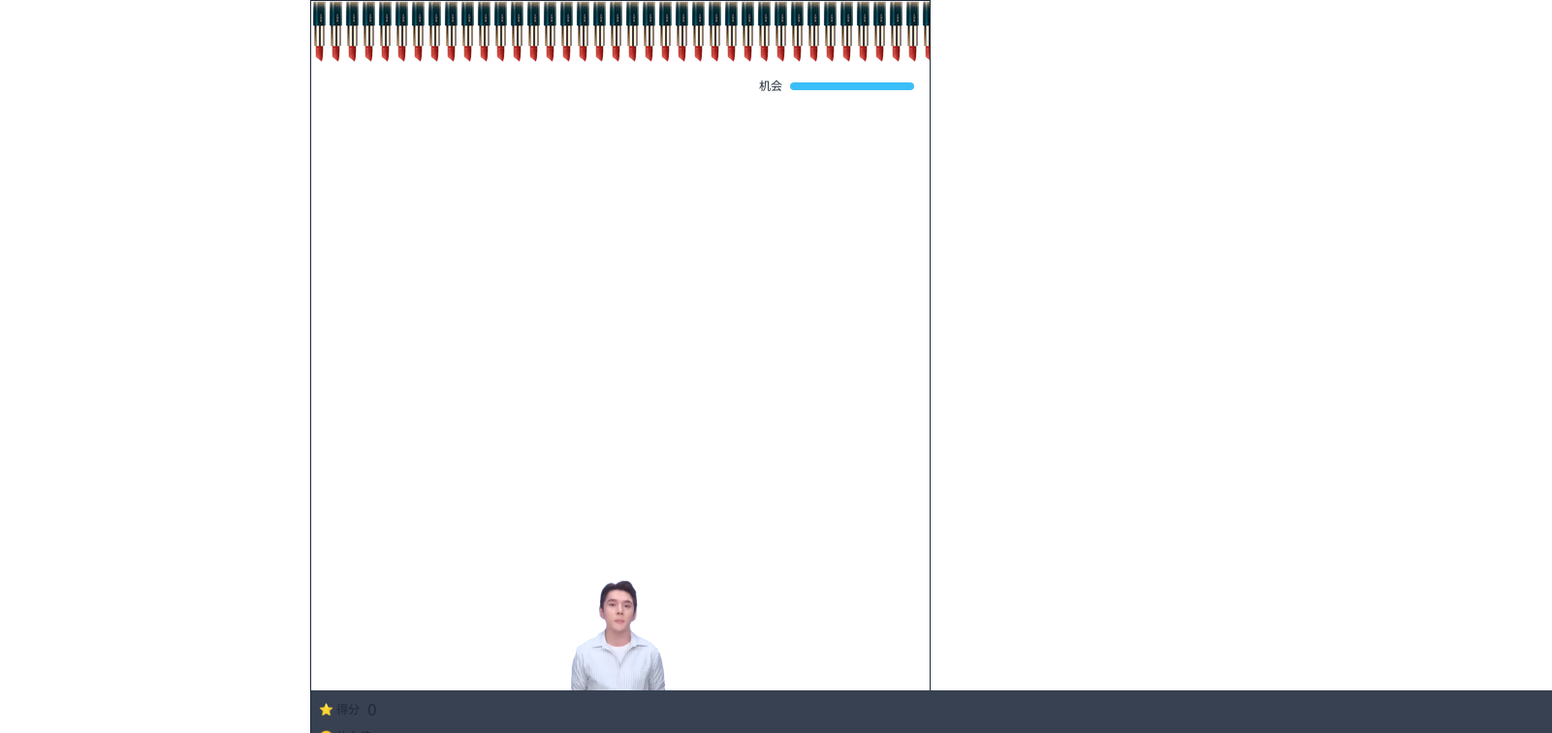
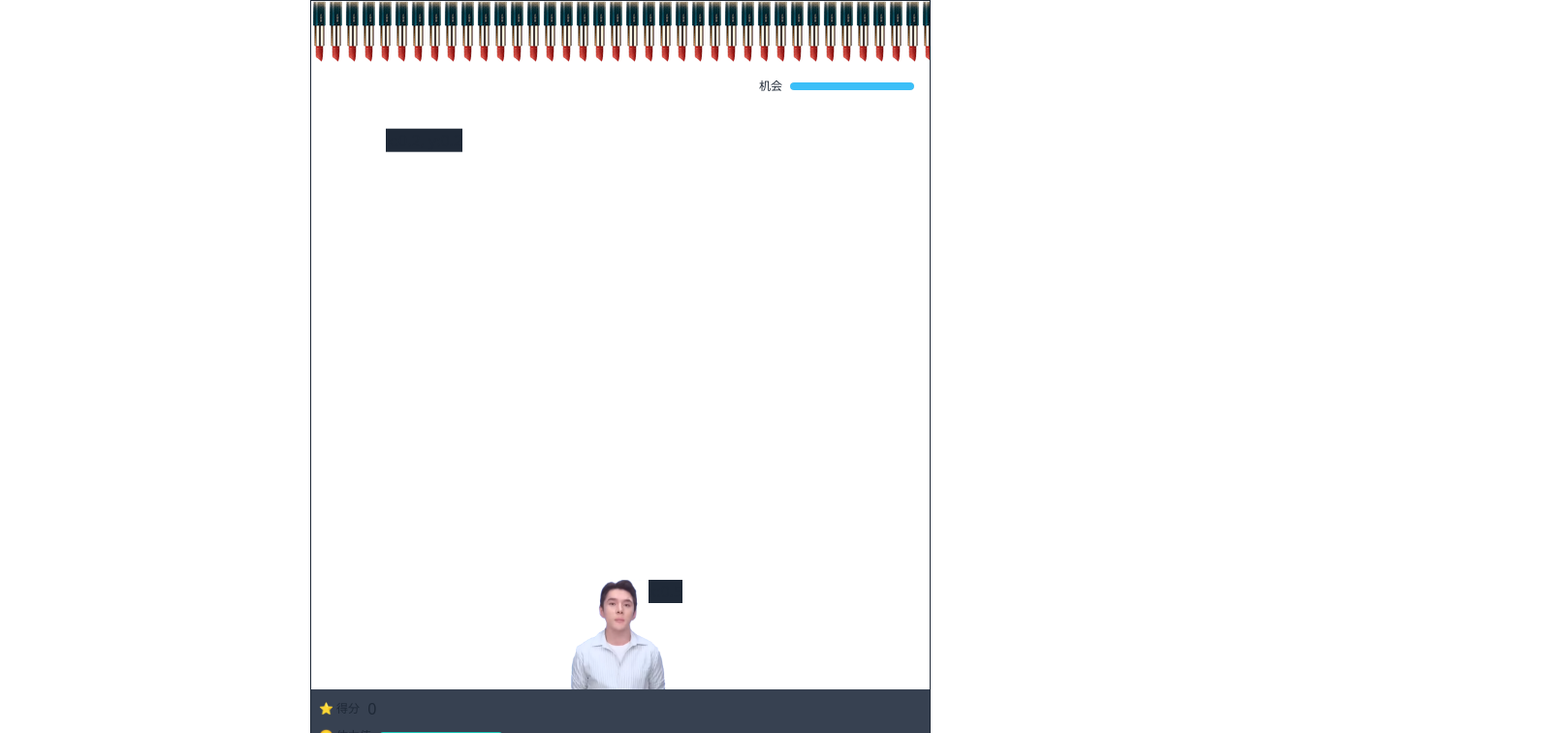
Before and after one commit to cs-magic/feather-v4, a Next.js app: page / in a window 1280 px wide. Both pictures are taken after a click on the button "立即开始". Shown: the top 756 px of the page at 97% size, 1601 px wide, since content can reach past the window. Built offline with nearby package versions, Linux system fonts and the light colour scheme.

Commit message:
fixed object pos by debug

```diff
--- a/src/app/game-waiting.tsx
+++ b/src/app/game-waiting.tsx
@@ -1,7 +1,7 @@
 import Image from "next/image"
 import Player1Image from "../../public/image/player/0.png"
 import Desc from "@/docs/desc.mdx"
-import { gameClient } from "@/game/game-client"
+import { client } from "@/game/game-client"
 
 export const GameWaiting = () => {
   return (
@@ -23,7 +23,7 @@ export const GameWaiting = () => {
           <button
             className="btn btn-primary"
             onClick={() => {
-              gameClient.do({ type: "prepare" })
+              client.do({ type: "prepare" })
             }}
           >
             立即开始
--- a/src/app/page.tsx
+++ b/src/app/page.tsx
@@ -12,17 +12,22 @@ import Image from "next/image"
 
 import FeatherImage from "@/../public/image/feather.png"
 import CoinImage from "@/../public/image/coin.png"
-import { CLIENT_FPS, GAME_LIFE_MAX, PLAYER_DEFAULT_ID } from "@/config"
+import {
+  CLIENT_FPS,
+  DEBUG_SHOW_POS,
+  GAME_LIFE_MAX,
+  PLAYER_DEFAULT_ID,
+} from "@/config"
 import { ProgressLabelLine } from "@/app/progress"
-import { gameClient } from "@/game/game-client"
+import { client } from "@/game/game-client"
 
 export default function Home() {
   const { ref, width, height } = useElementSize()
 
-  const [game, setGame] = useState<IGame>(gameClient.data)
+  const [game, setGame] = useState<IGame>(client.data)
 
   useInterval(() => {
-    setGame(gameClient.data)
+    setGame(client.data)
   }, 1000 / CLIENT_FPS)
 
   // console.log(game)
@@ -31,9 +36,11 @@ export default function Home() {
 
   return (
     <main
-      className={"w-full md:w-[640px] h-screen mx-auto border border-gray-800"}
+      className={
+        "w-full md:w-[640px] h-screen mx-auto border border-gray-800 flex flex-col"
+      }
     >
-      <div className={"w-full h-full flex flex-col"} ref={ref}>
+      <div className={"w-full grow flex flex-col"} ref={ref}>
         {/*  上部的主界面*/}
 
         {/*  顶部的花西子笔，（基于笔的高度）固定高度 */}
@@ -54,28 +61,38 @@ export default function Home() {
             </div>
 
             {game.objects.map((f, i) => (
+              <div
+                key={i}
+                className={"absolute -translate-x-1/2 -translate-y-1/2"}
+                style={{ top: height * f.y, left: width * f.x }}
+              >
+                {DEBUG_SHOW_POS && (
+                  <span
+                    className={"absolute right-0 top-0 bg-gray-800"}
+                  >{`x:${f.x.toFixed(1)}, y:${f.y.toFixed(1)}`}</span>
+                )}
                 <Image
                   src={f.type === "feather" ? FeatherImage : CoinImage}
                   alt={"object"}
                   width={80}
                   height={30}
                   key={i}
-                className={"h-auto absolute -translate-x-1/2 -translate-y-1/2"}
+                  className={"h-auto "}
                   sizes={"width:120px;"}
-                style={{ top: height * f.y, left: width * f.x }}
                 />
+              </div>
             ))}
           </div>
         )}
+      </div>
 
       {/*   底部的 人/状态栏 */}
-        {game.state !== "waiting" && (
-          <div className={"absolute bottom-0 flex flex-col w-full"}>
-            <Player container={{ width }} />
-            {mainPlayer && <GameStatus player={mainPlayer} />}
+      {game.state !== "waiting" && mainPlayer && (
+        <div className={"flex flex-col w-full shrink-0"}>
+          <Player container={{ width }} player={mainPlayer} />
+          <GameStatus player={mainPlayer} />
         </div>
       )}
-      </div>
     </main>
   )
 }
--- a/src/app/player.tsx
+++ b/src/app/player.tsx
@@ -6,12 +6,17 @@ import { useGesture } from "@use-gesture/react"
 import Image from "next/image"
 import clsx from "clsx"
 import useInterval from "@/hooks/interval"
-import { CLIENT_FPS } from "@/config"
-import { gameClient } from "@/game/game-client"
+import { CLIENT_FPS, DEBUG_SHOW_POS } from "@/config"
+import { client } from "@/game/game-client"
+import { IPlayer } from "@/game/player"
 
-export const Player = ({ container }: { container: { width: number } }) => {
-  const { life, rage, setLife, setRage } = usePlayerStore()
-
+export const Player = ({
+  container,
+  player,
+}: {
+  container: { width: number }
+  player: IPlayer
+}) => {
   const [lifeCost, setLifeCost] = useState(0)
   const [isDragging, setDragging] = useState(false)
   const [isMoved, setMoved] = useState(false)
@@ -30,9 +35,13 @@ export const Player = ({ container }: { container: { width: number } }) => {
         // console.log("onDrag: ", { mx, ox, [xKey]: style[xKey].get() })
         if (Math.abs(mx) > 10 && !isMoved) {
           setMoved(true)
+          client.do({
+            type: "clench-give-up",
+            data: { consumption: lifeCost },
+          })
         }
         const targetX = leftStart + ox
-        gameClient.do({ type: "move", data: { x: targetX / container.width } })
+        client.do({ type: "move", data: { x: targetX / container.width } })
         api.start({ [xKey]: targetX })
       },
       onDragStart: () => {
@@ -44,7 +53,7 @@ export const Player = ({ container }: { container: { width: number } }) => {
 
         // shoot if not moved
         if (!isMoved) {
-          gameClient.do({
+          client.do({
             type: "blow",
             data: {
               type: "rectangle",
@@ -74,13 +83,13 @@ export const Player = ({ container }: { container: { width: number } }) => {
   useInterval(() => {
     // console.log("interval")
     if (isDragging && !isMoved) {
+      // 每个tick都增加1的体力消耗
       setLifeCost(lifeCost + 1)
-      setLife(life - 1)
+      if (player.life > 0) client.do({ type: "clench" })
     }
 
     if (!isDragging || (isDragging && isMoved)) {
       if (lifeCost) {
-        setLife(life + lifeCost / 2) // 恢复一半体力消耗
         setLifeCost(0)
       }
     }
@@ -95,14 +104,20 @@ export const Player = ({ container }: { container: { width: number } }) => {
       style={{ [xKey]: style[xKey] }}
       className={clsx(
         "-translate-x-1/2 touch-none select-none",
-        "w-32" // 如果不固定 w 的话，absolute 的机制会让人物拖到右边后被压缩
+        "w-32", // 如果不固定 w 的话，absolute 的机制会让人物拖到右边后被压缩
+        player.life <= 0 && "animate-spin"
       )}
     >
+      {DEBUG_SHOW_POS && (
+        <span
+          className={"absolute right-0 top-0 bg-gray-800"}
+        >{`x:${player.x.toFixed(1)}`}</span>
+      )}
       <Image
         ref={ref}
         className={"touch-none select-none pointer-events-none w-full h-auto"}
         // 大概每两帧一个动画，总共10张吹气+1张蓄力
-        src={`/image/player/${Math.min(Math.floor(lifeCost / 2), 10)}.png`}
+        src={`/image/player/${Math.min(Math.floor(lifeCost), 10)}.png`}
         alt={"player"}
         width={120}
         height={160}
--- a/src/config.ts
+++ b/src/config.ts
@@ -6,3 +6,5 @@ export const CLIENT_FPS = 50
 export const SERVER_FPS = 50
 
 export const PLAYER_DEFAULT_ID = "ljq"
+
+export const DEBUG_SHOW_POS = true
--- a/src/game/game-client.ts
+++ b/src/game/game-client.ts
@@ -21,4 +21,4 @@ export class GameClient {
   }
 }
 
-export const gameClient = new GameClient()
+export const client = new GameClient()
--- a/src/game/game-server.ts
+++ b/src/game/game-server.ts
@@ -43,34 +43,67 @@ export class GameServer implements IGame {
     if (this.state !== "playing") return
     this.tick += 1
 
-    // 3 秒一片
-    if (this.tick % (SERVER_FPS * this.addFeatherIntervalSeconds) === 1) {
+    // n 秒新增一片羽毛
+    if (this.tick % (SERVER_FPS * this.addFeatherIntervalSeconds) === 1)
       this.objects.push(new FeatherObject())
-    }
+
+    // 更新玩家的体力等
+    this.players.forEach((p) => p.nextTick())
+
+    // 更新羽毛与花西币等
     this.objects.forEach((f) => f.nextTick())
-
-    // 逆序遍历 以 mute array
     for (let i = this.objects.length - 1; i >= 0; --i) {
       const object = this.objects[i]
-      if (object.y >= 0 && object.y < 1) continue
+      const { x, y } = object
+
+      switch (object.type) {
+        case "feather":
+          if (y >= 0 && y < 1) break
 
           this.objects.splice(i, 1)
 
           // 羽毛撞到笔，用户奖励 +1
-      if (object.type === "feather" && object.y < 0) {
+          if (y < 0) {
             const player = this.players.find((p) => p.id === object.playerBlew)
             if (player) {
               player.score += 1
             }
-        this.objects.push(new CoinObject(object.x))
+            this.objects.push(new CoinObject(x))
           }
 
           // 羽毛落地，游戏生命值 -1
-      else if (object.y >= 1) {
+          else if (y >= 1) {
             this.life -= 1
             if (this.life <= 0) {
               this.state = "over"
             }
+          }
+          break
+
+        case "coin":
+          if (y < 0.8) break
+          if (y >= 1) {
+            this.objects.splice(i, 1)
+            break
+          }
+
+          console.log("coin find player", {
+            coin: { x, y },
+            players: this.players,
+          })
+          // 寻找附近的玩家
+          const adjPlayers = this.players
+            .map((p) => ({ p, distance: Math.abs(p.x - x) }))
+            .sort((a, b) => a.distance - b.distance)
+
+          if (adjPlayers.length) {
+            adjPlayers[0].p.score += 2
+            this.objects.splice(i, 1)
+          }
+          break
+
+        default:
+          break
       }
     }
   }, 1000 / SERVER_FPS)
@@ -106,11 +139,12 @@ export class GameServer implements IGame {
   }
 
   public onPlayerAction(playerId: string, action: PlayerAction) {
-    console.log({ playerId, action })
+    // console.log({ playerId, action })
+    const { type, data } = action
     const player = this.players.find((p) => p.id === playerId)
     if (!player) return
 
-    switch (action.type) {
+    switch (type) {
       case "prepare":
         player.prepared = !player.prepared
         if (this.players.every((p) => p.prepared)) {
@@ -118,15 +152,24 @@ export class GameServer implements IGame {
         }
         break
       case "move":
-        player.x = action.data.x
+        player.x = data.x
+        break
+
+      case "clench":
+        player.life -= 20 / SERVER_FPS
+        break
+
+      case "clench-give-up":
+        console.log("clench-give-up: ", data)
+        player.life += data.consumption / 2 // 返还一半体力
+        break
+
+      case "clench-too-long":
+        // todo
         break
 
       case "blow":
         this.handlePlayerBlow(player, action)
-        break
-
-      case "clench":
-        // todo
         break
 
       default:
--- a/src/game/player.ts
+++ b/src/game/player.ts
@@ -1,10 +1,12 @@
-import { PLAYER_LIFE_MAX } from "@/config"
+import { PLAYER_LIFE_MAX, SERVER_FPS } from "@/config"
 
 export interface PlayerActionBase {
   type:
     | "prepare"
     | "move"
     | "clench" // 握拳
+    | "clench-give-up"
+    | "clench-too-long"
     | "blow" // 吹
   data?: any
 }
@@ -37,11 +39,24 @@ export interface PlayerPrepareAction extends PlayerActionBase {
   type: "prepare"
 }
 
+export interface PlayerClenchGiveUpAction extends PlayerActionBase {
+  type: "clench-give-up"
+  data: {
+    consumption: number // life
+  }
+}
+
+export interface PlayerClenchTooLongAction extends PlayerActionBase {
+  type: "clench-too-long"
+}
+
 export type PlayerAction =
   | PlayerPrepareAction
   | PlayerMoveAction
   | PlayerBlowAction
   | PlayerClenchAction
+  | PlayerClenchGiveUpAction
+  | PlayerClenchTooLongAction
 
 export interface IPlayer {
   id: string
@@ -66,6 +81,10 @@ export class Player implements IPlayer {
     this.id = id
   }
 
+  public nextTick() {
+    this.life = Math.min(this.life + 3 / SERVER_FPS, PLAYER_LIFE_MAX)
+  }
+
   public serialize(): IPlayer {
     return {
       id: this.id,
```
Lines whose indentation alone changed are shown as unchanged.
